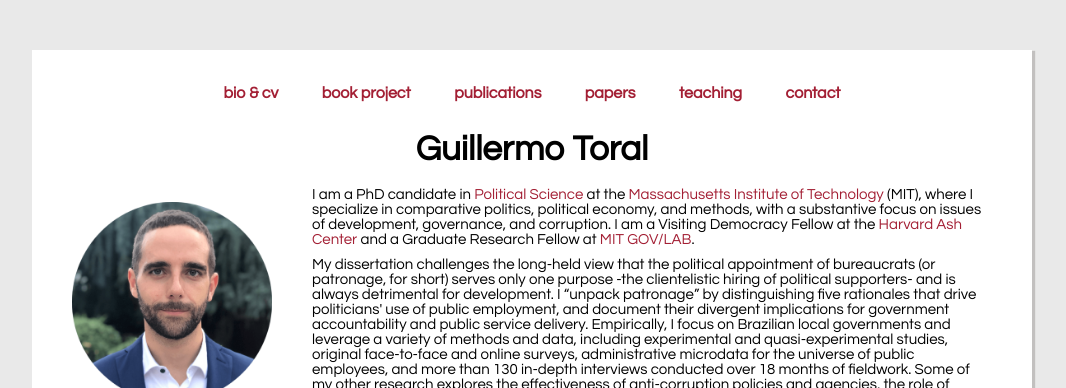
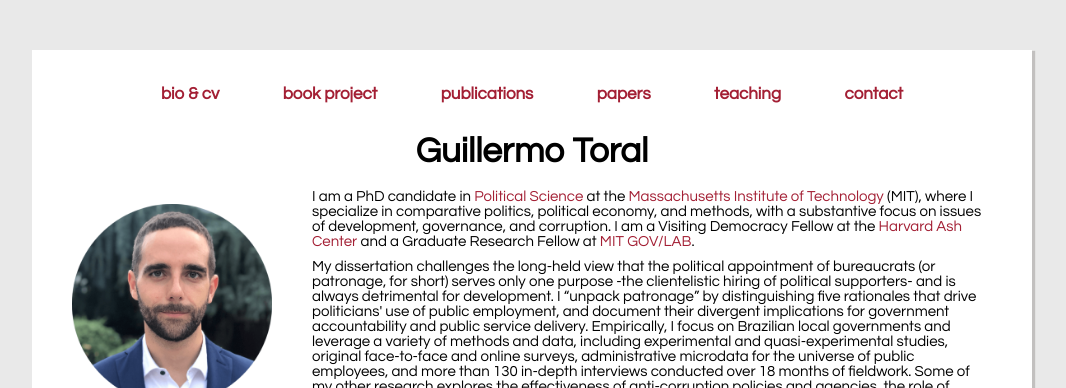
Before and after one commit to gtoral/gtoral.github.io, a plain HTML site: page index.html in a window 1280 px wide. Shown: the top 388 px of the page, without its empty margins (108-1174 px from the left). Drawn offline with Linux system fonts and the light colour scheme.

Commit message:
Update style.css

```diff
--- a/style.css
+++ b/style.css
@@ -116,10 +116,11 @@ img {
 #nav_container li {
     list-style-type:none;
     display:inline-block;
-    margin-left:20px;
-    margin-right:20px;
+    margin-left:30px;
+    margin-right:30px;
     margin-top:10px;
     margin-bottom:10px;
+    font-size:17px;
 }
 
 a.title {
```
